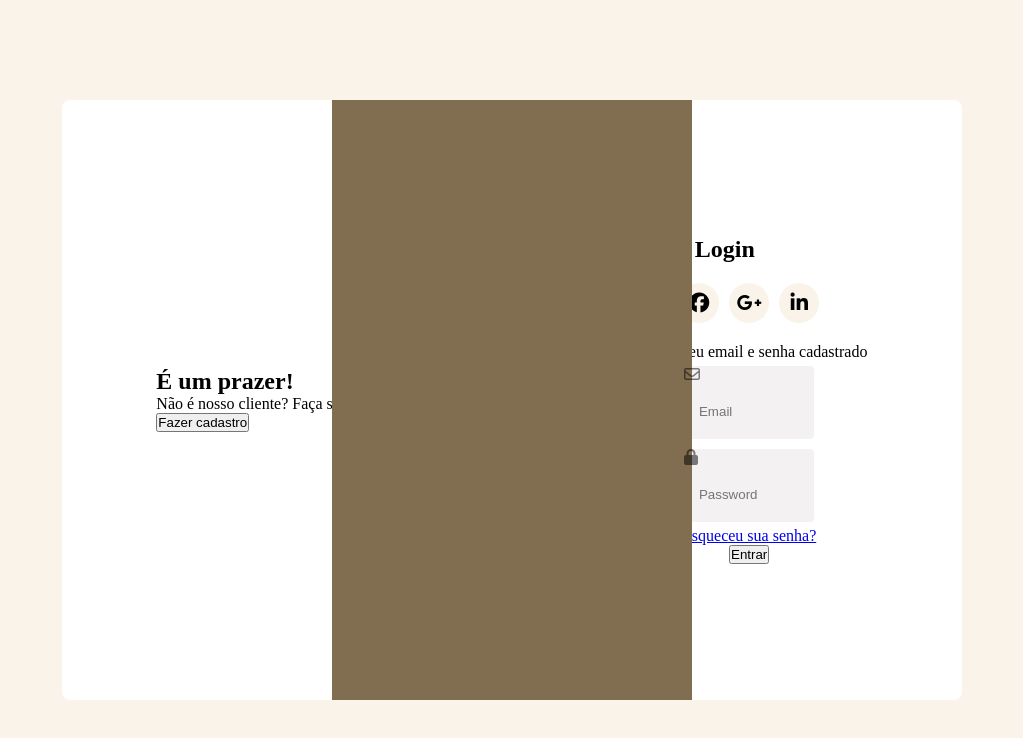
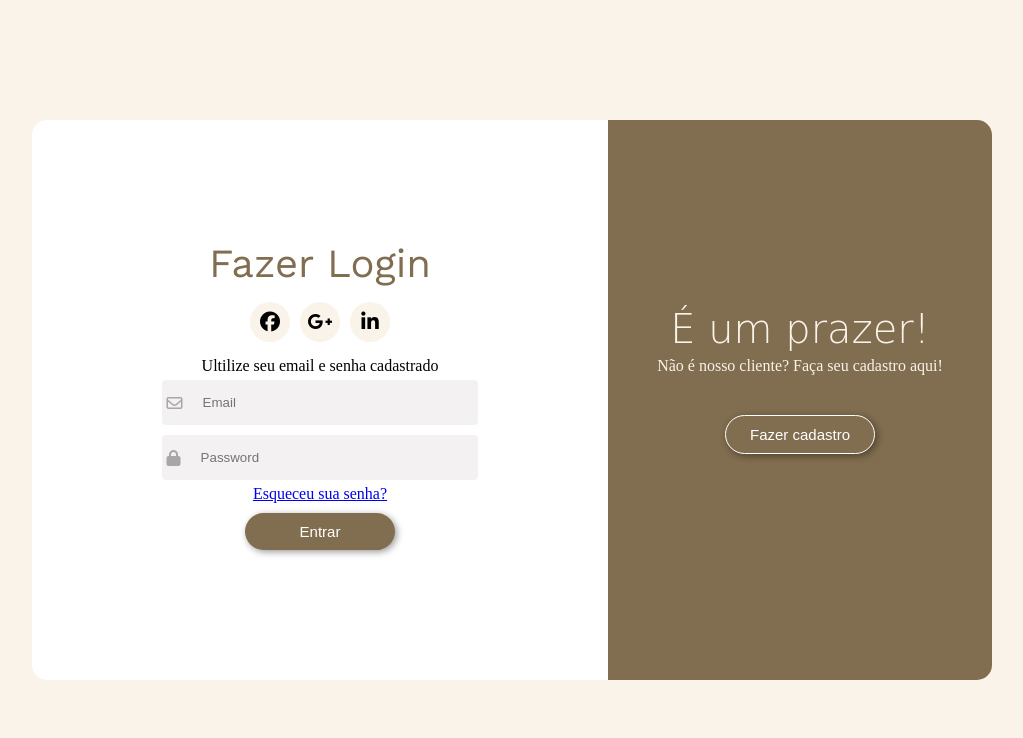
Before and after one commit to ismaelvieira12/Projeto_com_bootstrap, a plain HTML site: page login.html in a window 1280 px wide. Both pictures are taken after a click on the button "Login". Shown: the whole page, without its empty margins (128-1151 px from the left). Drawn offline with nearby package versions, Linux system fonts and the light colour scheme; a web font is replaced by a local one.

Commit message:
Update login.css

```diff
--- a/assets/css/login.css
+++ b/assets/css/login.css
@@ -27,43 +27,48 @@
     display: flex;
     justify-content: space-between;
     align-items: center;
-    width: 60%;
-    height: 50%;
+    width: 960px;
+    height: 70%;
     background-color: var(--corWhite);
-    border-radius: 8px;
+    border-radius: 15px;
+
+   &::before{
+        content: "";
+        background-color: var(--marrom-escuro);
+        width: 40%;
+        height: 100%;
+        position: absolute;
+        border-top-left-radius: 15px;
+        border-bottom-left-radius: 15px;
+        z-index: 5;
+    }
 }
-.content::before{
-    content: "";
-    background-color: var(--marrom-escuro);
-    width: 40%;
-    height: 100%;
-    position: absolute;
-}
+
 /* Primeira parte do projeto */
 .first-content1{
     display: flex;
 }
-.first-colmn1{
+.first-colmn1, .second-column2{
     text-align: center;
-    flex: 1 0 auto;
+    width: 40%;
     /* Para sobrepor o content a cima do :before temos que usar a propriédade z-index maior que a dele */
     z-index: 10;
 }
 
 /* Estilizando o title do primeiro content */
-.first-content1 .first-title{
+.first-content1 .first-title, .first-colmn2 .title{
     font-family: "Playwrite PL", cursive;
     font-weight: 100;
     font-size: 40px;
     margin: 0 0 5px 0;
     color: var(--bege);
 }
-.first-content1 .descrition{
-    font-size: 20px;
+.descrition{
+    font-size: 16px;
     color: var(--bege);
 }
 
-.content.first-content1 .btn{
+.first-content1 .btn, .btn-cadastro {
     width: 150px;
     margin:  40px 0;
     padding: 10px;
@@ -81,32 +86,24 @@
         transition: 0.7s;
     }
 }
-.second-column1{
-    flex: 2 0 auto;
+.second-column1, .second-column2{
+    width: 60%;
     z-index: 10;
     text-align: center;
 }
-.second-column1 .title{
+.second-column1 .title, .second-column2 .title{
     font-family: "Work Sans", sans-serif;
     font-weight: 400;
     font-size: 40px;
     color: var(--marrom-escuro);
-}
-
-.second-column1 .descition{
-    font-size: 15px;
-    padding: 10px;
-    font-family: "Work Sans", sans-serif;
-    color: #9a9595;
+    margin-bottom: 10px;
 }
 .social-midia{
     display: flex;
     justify-content: center;
     align-items: center;
-}
-.social-midia{
-    margin: 20px 0;
     gap: 10px;
+    margin: 15px;
 }
 .social-midia li{
     cursor: pointer;
@@ -114,7 +111,6 @@
     border-radius: 50%;
     background-color: var(--bege);
     width: 40px;
-    height: 40px;
     &:hover{
         background-color: var(--marrom-escuro);
         transition: 0.2s;
@@ -140,6 +136,8 @@ form{
     align-items: center;
 }
 form label {
+    display: flex;
+    align-items: center;
     border: none;
     /* border: 1px solid #00000049; */
     margin: 5px;
@@ -148,25 +146,24 @@ form label {
     background-color: #f3f1f1;
 }
 form label i{
-    opacity: 0.5;
-    margin-left: -0;
+    padding: 0 5px;
+    opacity: 0.3;
 }
 form label input{
     border: none;
     margin: 5px;
     padding: 10px;
-    height: 45px;
-    width: 90%;
+    width: 100%;
     background-color: #f3f1f1;
     outline: none;
     color: var(--marrom-claro);
 }
-.second-btn{
+.second-btn, .btn{
     width: 150px;
     margin:  10px 0;
     padding: 10px;
     border-radius: 20px;
-    border: 1px solid var(--corWhite);
+    border: none;
     box-shadow: 2px 2px 7px rgba(0, 0, 0, 0.4);
     cursor: pointer;
     font-size: 15px;
@@ -180,13 +177,23 @@ form label input{
 }
 
 /* Segunda parte do projeto */
+
 .second-content2{
-    justify-content: space-around;
-    align-items: center;
-    height: 600px;
-    width: 900px;
-    display: none;
+    display: flex;
+    position: absolute;
+    z-index: -1;
+    opacity: 0;
 }
+.first-colmn2{
+    z-index: 10;
+    text-align: center;
+    flex: 1 0 auto;
+    order: 2;
+}
+.second-column2{
+    order: 1;
+}
+
 
 
 /*
@@ -327,10 +334,33 @@ form label input{
     }
 }
 
-.movimento{
-    animation: mover 2s;
+*/
+
+/* Aninmações */
+/* .sin-in-js .first-content1 .first-colmn1,
+.sin-in-js .first-content1 .second-column1{
 
 }
+
+.sin-in-js .second-content2 .first-colmn2,
+.sin-in-js .second-content2 .second-column2{
+    z-index: 12;
+} */
+
+.sin-in-js .content::before{
+    left: 60%;
+    border-top-left-radius: 0;
+    border-bottom-left-radius: 0;
+    border-top-right-radius: 15px;
+    border-bottom-right-radius: 15px;
+}
+.sin-up-js .content::before{
+    left: 0%;
+    border-top-left-radius: 15px;
+    border-bottom-left-radius: 15px;
+    border-top-right-radius: 0;
+    border-bottom-right-radius: 0;
+ }
 
 @keyframes mover{
     from{
@@ -339,17 +369,17 @@ form label input{
     }
 
     25% {
-        left: 25%;
+        left: 15%;
         width: 50%;
     }
 
     50%{
-        left: 50%;
+        left: 25%;
         width: 60%;
     }
 
     75%{
-        left: 75%;
+        left: 40%;
         width: 50%;
     }
 
@@ -357,4 +387,4 @@ form label input{
         left: 60%;
         width: 40%;
     }
-} */
+}
```
